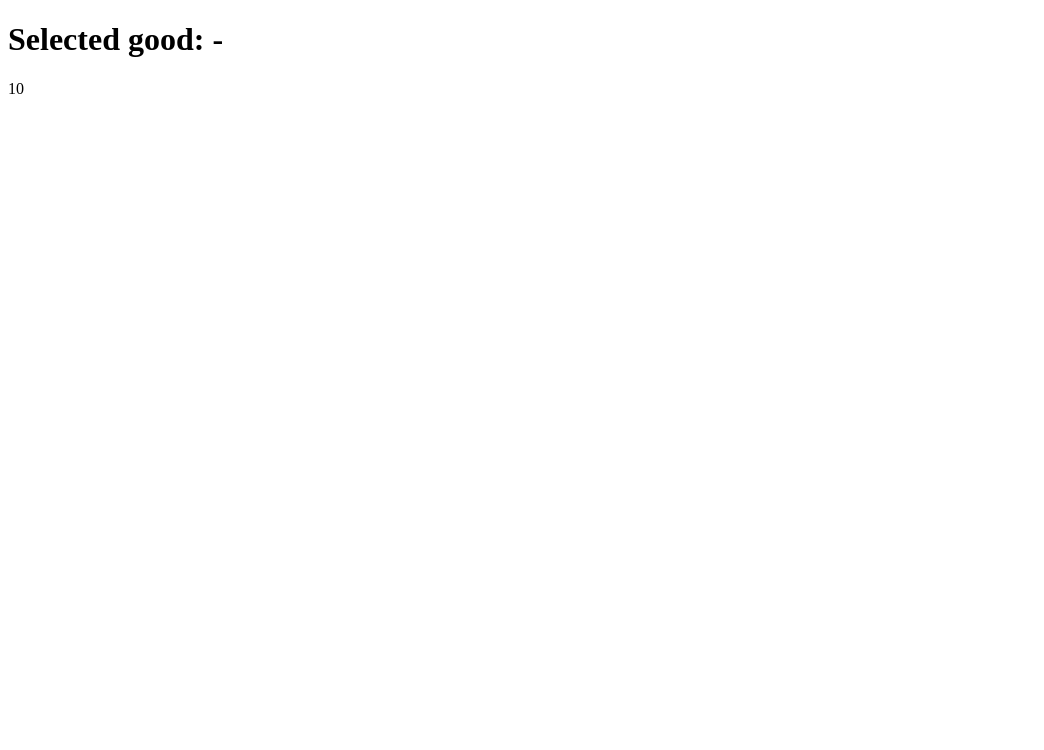
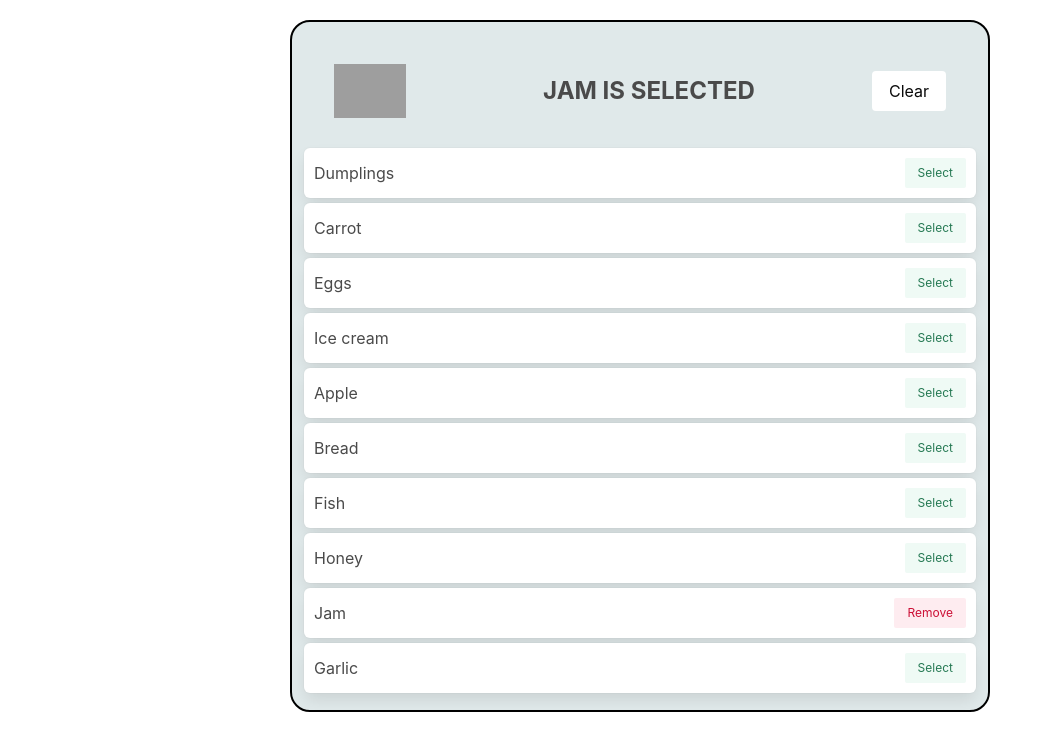
Before and after one commit to mate-academy/react_goods-selector, a React (Create React App) app: page / in a window 1280 px wide. Shown: the top 750 px of the page, without its empty margins (0-1044 px from the left). Built offline with nearby package versions, Linux system fonts and the light colour scheme; grey boxes are pictures that could not be loaded.

Commit message:
Created Good Selector

```diff
--- a/package.json
+++ b/package.json
@@ -17,7 +17,7 @@
     "@mate-academy/cypress-tools": "^1.0.4",
     "@mate-academy/eslint-config-react": "*",
     "@mate-academy/eslint-config-react-typescript": "*",
-    "@mate-academy/scripts": "^1.2.1",
+    "@mate-academy/scripts": "^1.2.3",
     "@mate-academy/students-ts-config": "*",
     "@mate-academy/stylelint-config": "*",
     "@types/node": "^17.0.23",
--- a/public/index.html
+++ b/public/index.html
@@ -4,6 +4,7 @@
     <meta charset="utf-8" />
     <meta name="viewport" content="width=device-width, initial-scale=1" />
     <title>Static list of todos</title>
+    <link rel="stylesheet" href="https://cdn.jsdelivr.net/npm/bulma@0.9.4/css/bulma.min.css">
   </head>
   <body>
     <div id="root"></div>
--- a/src/App.scss
+++ b/src/App.scss
@@ -1 +1,64 @@
-// styles go here
+body,
+h1,
+ul,
+p {
+  margin: 0;
+  padding: 0;
+}
+
+* {
+  box-sizing: border-box;
+}
+
+html {
+  font-family: "Segoe UI", Tahoma, Geneva, Verdana, sans-serif;
+  font-size: 16px;
+}
+
+.App {
+  &__container {
+    margin: 20px auto 0;
+    padding: 12px;
+
+    max-width: 700px;
+    border: 2px solid #000;
+    border-radius: 20px;
+    background: rgb(224, 233, 234);
+  }
+
+  &__head {
+    padding: 30px;
+    display: flex;
+    justify-content: space-between;
+    align-items: center;
+  }
+
+  &__title {
+    font-size: 24px;
+    font-weight: bold;
+    text-transform: uppercase;
+  }
+
+  &__icon {
+    margin-right: 20px;
+    width: 72px;
+  }
+
+  &__list {
+    list-style: none;
+  }
+
+  &__item {
+    margin-bottom: 5px;
+    padding: 10px;
+
+    display: flex;
+    justify-content: space-between;
+    align-items: center;
+
+    &:hover {
+      color: #fff;
+      background: rgb(33, 33, 33);
+    }
+  }
+}
--- a/src/App.tsx
+++ b/src/App.tsx
@@ -1,4 +1,5 @@
-import React from 'react';
+import { Component } from 'react';
+import icon from './icon.svg';
 import './App.scss';
 
 const goodsFromServer: string[] = [
@@ -14,11 +15,102 @@ const goodsFromServer: string[] = [
   'Garlic',
 ];
 
-const App: React.FC = () => (
-  <div className="App">
-    <h1>Selected good: -</h1>
-    {goodsFromServer.length}
-  </div>
-);
+type State = {
+  selectedGoods: string[],
+};
+
+class App extends Component<{}, State> {
+  state: Readonly<State> = {
+    selectedGoods: ['Jam'],
+  };
+
+  getCorrectTitle() {
+    if (!this.state.selectedGoods.length) {
+      return 'No goods selected';
+    }
+
+    if (this.state.selectedGoods.length === 1) {
+      return `${this.state.selectedGoods} is selected`;
+    }
+
+    return `${this.state.selectedGoods.slice(0, -1).join(', ')} and ${this.state.selectedGoods.slice(-1)} are selected`;
+  }
+
+  addedGoods = (good: string) => {
+    this.setState((prevState) => ({
+      selectedGoods: [...prevState.selectedGoods, good],
+    }));
+  };
+
+  removedGoods = (good: string) => {
+    this.setState((prevState) => ({
+      selectedGoods: prevState.selectedGoods
+        .filter(prevGood => prevGood !== good),
+    }));
+  };
+
+  clearedBin = () => {
+    this.setState({ selectedGoods: [] });
+  };
+
+  render() {
+    const { selectedGoods } = this.state;
+
+    return (
+      <div className="App">
+        <div className="App__container">
+          <div className="App__head">
+            <img className="App__icon" src={icon} alt="" />
+            <h1 className="App__title">
+              {this.getCorrectTitle()}
+            </h1>
+
+            <button
+              className="button is-white"
+              type="button"
+              onClick={this.clearedBin}
+            >
+              Clear
+            </button>
+          </div>
+
+          <ul className="App__list">
+            {goodsFromServer.map(good => (
+              <div>
+                <li className="App__item box" key={good}>
+                  <p>{good}</p>
+
+                  {!selectedGoods.includes(good)
+                    ? (
+                      <button
+                        className="button is-small is-success is-light"
+                        type="button"
+                        onClick={() => {
+                          this.addedGoods(good);
+                        }}
+                      >
+                        Select
+                      </button>
+                    )
+                    : (
+                      <button
+                        className="button is-small is-danger is-light"
+                        type="button"
+                        onClick={() => {
+                          this.removedGoods(good);
+                        }}
+                      >
+                        Remove
+                      </button>
+                    )}
+                </li>
+              </div>
+            ))}
+          </ul>
+        </div>
+      </div>
+    );
+  }
+}
 
 export default App;
```
Also changed, not shown: 2 other files (tests, documents, lock files or other folders).
